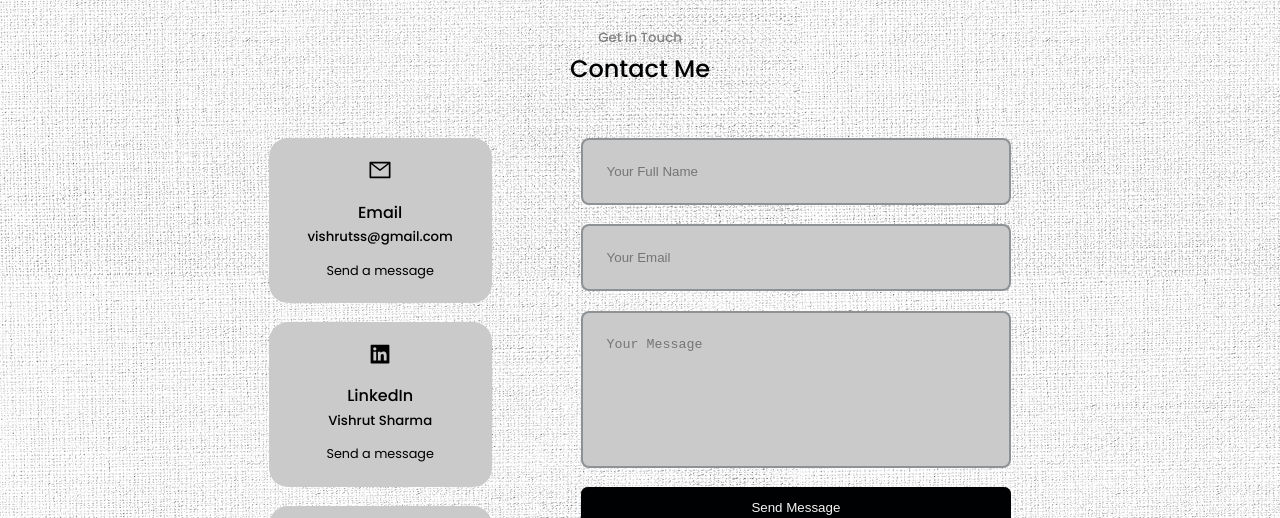
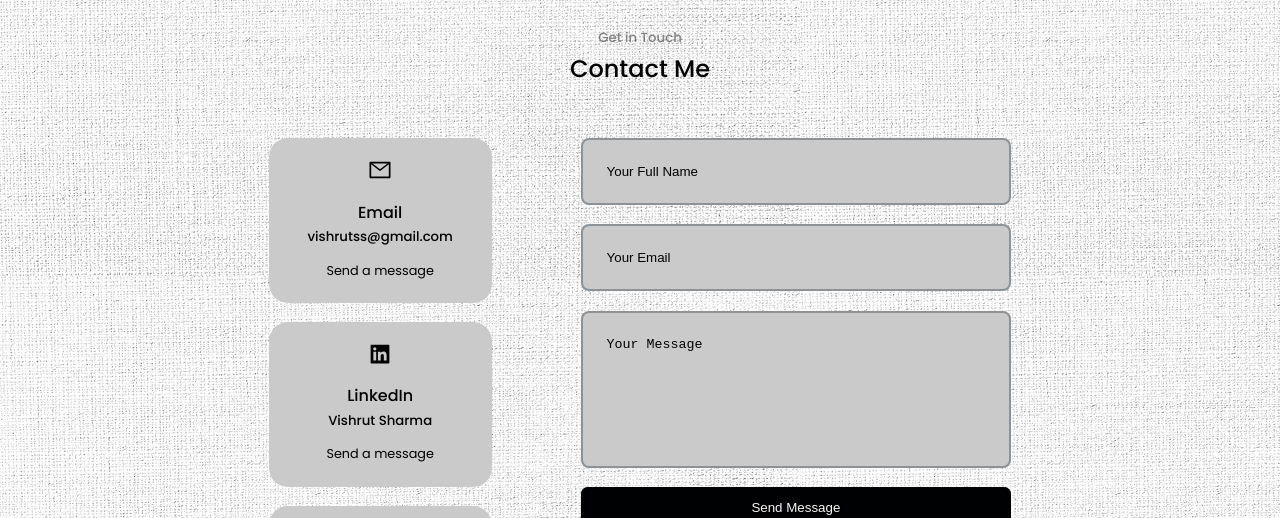
Before and after one commit to vishrutss/react-portfolio-website, a React (Create React App) app: page / in a window 1280 px wide. Shown: the part 6120-6638 px from the top of the page. Built offline with nearby package versions, Linux system fonts and the light colour scheme; no server answers.

Commit message:
Added some improvements in contact.css

```diff
--- a/src/components/contact/contact.css
+++ b/src/components/contact/contact.css
@@ -44,7 +44,7 @@
     color: rgb(157, 205, 240);
 }
 
-form .btn-primary{
+form .btn-primary {
     width: 100%;
 }
 
@@ -64,6 +64,18 @@ textarea {
     resize: none;
 }
 
+
+input:focus,
+textarea:focus {
+    background: white;
+    outline: none;
+}
+
+input::placeholder,
+textarea::placeholder {
+    color: var(--color-black)
+}
+
 @media screen and (max-width: 1024px) {
     .container.contact__container {
         grid-template-columns: 1fr;
```
